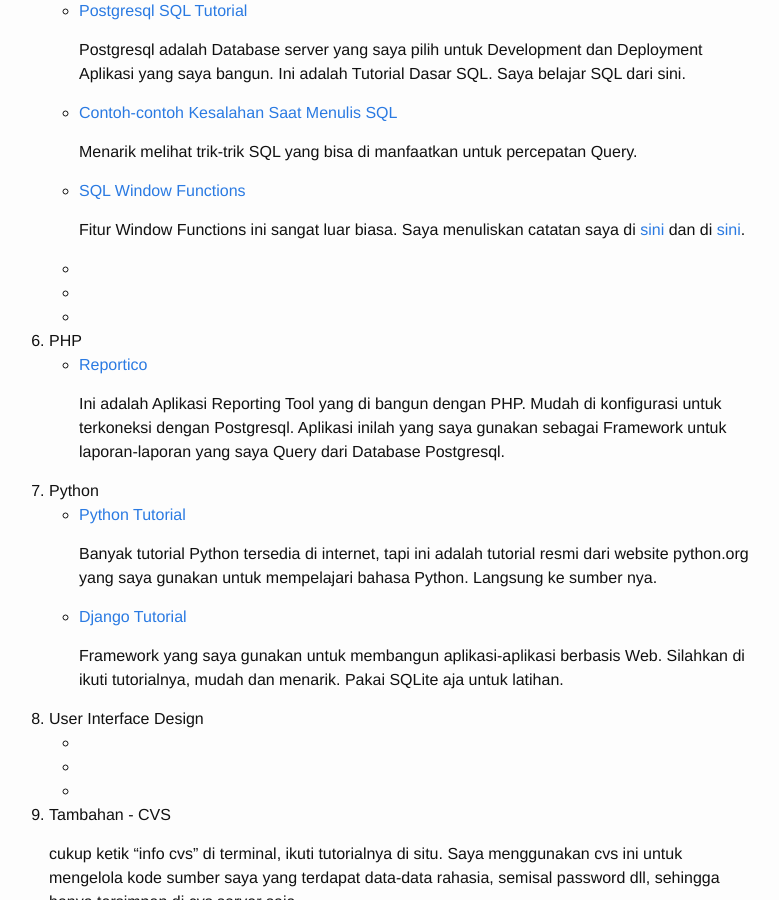
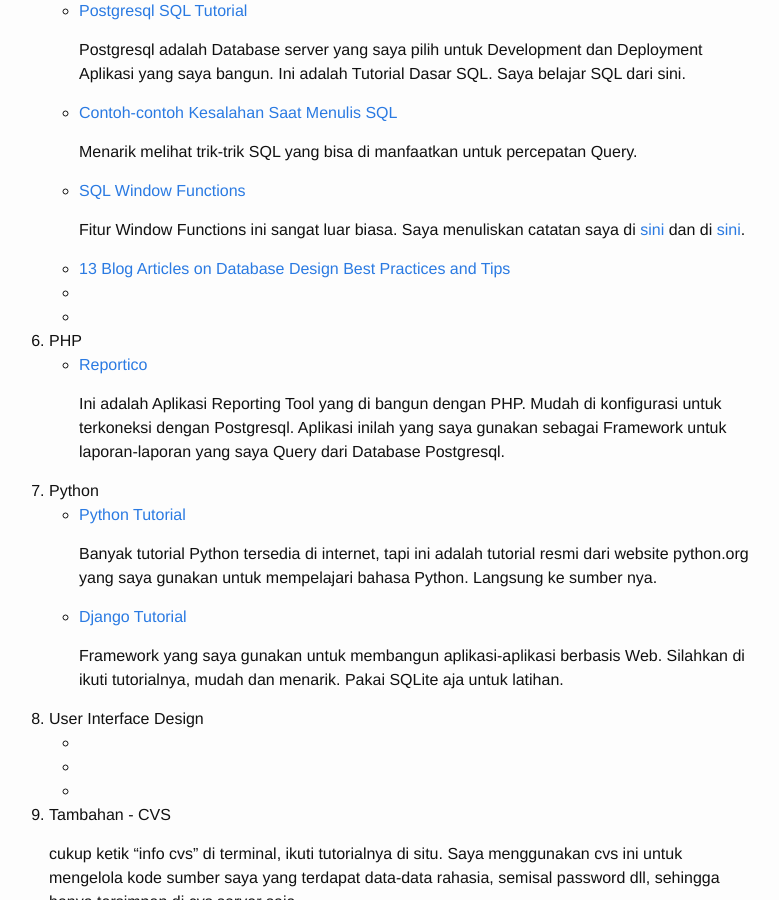
Before and after one commit to muntaza/muntaza.github.io, a Jekyll site: the page built from _posts/2018-12-30-belajar-mandiri-pemprograman.markdown, in a window 1280 px wide and 900 px high, scrolled down 1755 px. Shown: the whole window, without its empty margins (251-1030 px from the left). Built offline with Jekyll 4.4.1, drawn with Linux system fonts in a browser that asks for light colours.

Commit message:
Perbaiki Catatan

```diff
--- a/_posts/2018-12-30-belajar-mandiri-pemprograman.markdown
+++ b/_posts/2018-12-30-belajar-mandiri-pemprograman.markdown
@@ -101,7 +101,7 @@
 	    dan di
 	    [sini](https://github.com/muntaza/Open_Persediaan/blob/master/perhitungan_persediaan.md).
 
-    -	[]()
+    -	[13 Blog Articles on Database Design Best Practices and Tips](https://www.vertabelo.com/blog/notes-from-the-lab/13-blog-articles-with-database-design-tips-and-best-practices)
     -	[]()
     -	[]()
 
```
